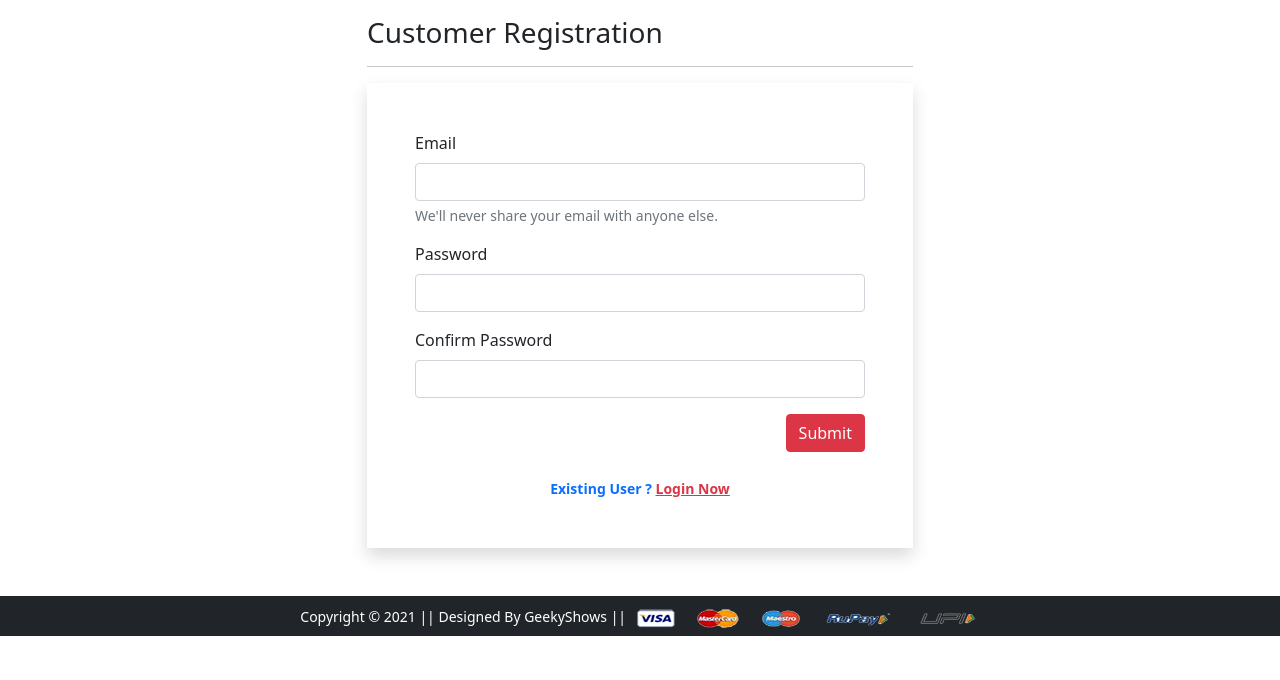
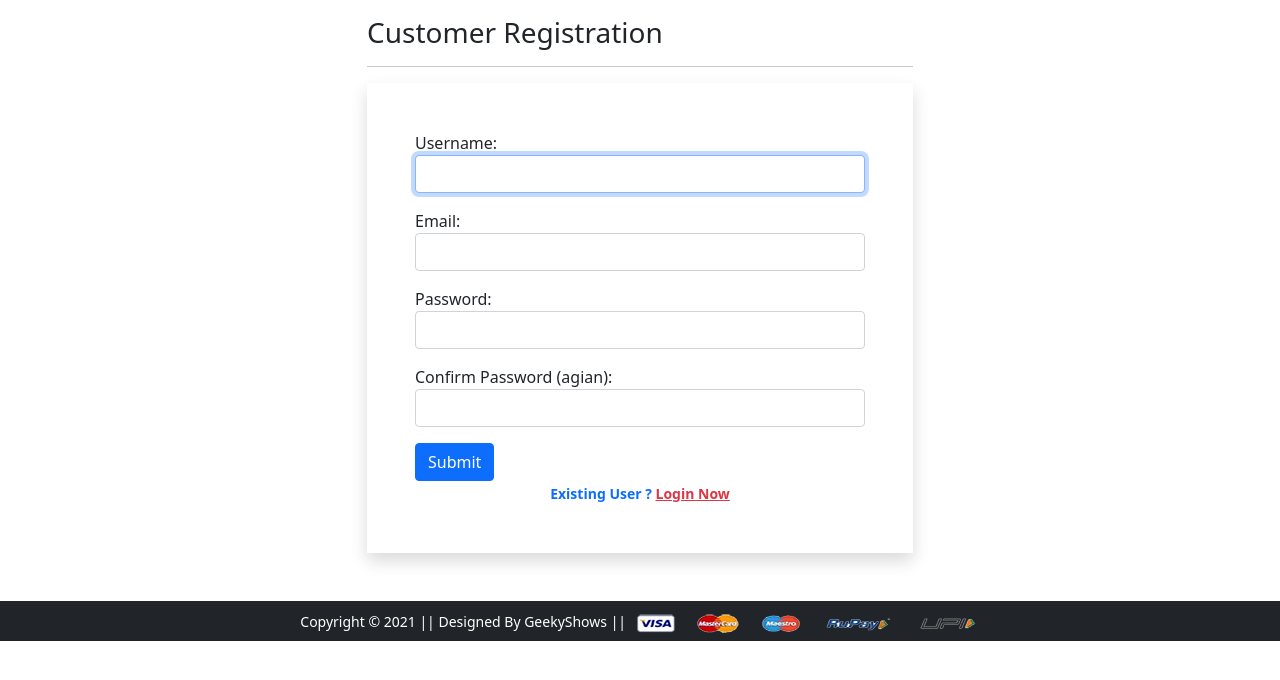
Before and after one commit to Ismail26477/ShoppinglyX_E-Commerce_Shopping_Website, a Django app: page /registration/ in a window 1280 px wide. Shown: the part 56-736 px from the top of the page. Run offline with Django 5.2, Linux system fonts and the light colour scheme; some libraries are stand-ins or nearby versions.

Commit message:
Create forms.py

```diff
--- /dev/null
+++ b/app/forms.py
@@ -0,0 +1,13 @@
+from django import forms
+from django.contrib.auth.forms import UserCreationForm
+from django.contrib.auth.models import User
+
+class CustomerRegistrationForm(UserCreationForm):
+    password1 = forms.CharField(label='Password', widget=forms.PasswordInput(attrs={'class':'form-control'}))
+    password2 = forms.CharField(label='Confirm Password (agian)', widget=forms.PasswordInput(attrs={'class':'form-control'}))
+    email = forms.CharField(required=True, widget=forms.EmailInput(attrs={'class':'form-control'}))
+    class Meta:
+        model = User
+        fields = ['username', 'email', 'password1', 'password2']
+        labels = ['email', 'Email']
+        widgets = {'username':forms.TextInput(attrs={'class':'form-control'})}
--- a/app/templates/app/customerregistration.html
+++ b/app/templates/app/customerregistration.html
@@ -9,30 +9,32 @@
    <hr>
 
    <form action="" method="post" novalidate class="shadow p-5">
-    <div class="mb-3">
-     <label for="inputEmail4" class="form-label">Email</label>
-     <input type="email" class="form-control" id="inputEmail4">
-     <div id="emailHelp" class="form-text">We'll never share your email with anyone else.</div>
-    </div>
-    <div class="mb-3">
-     <label for="inputPassword1" class="form-label">Password</label>
-     <input type="password" class="form-control" id="inputPassword1">
-    </div>
-    <div class="mb-3">
-     <label for="inputPassword2" class="form-label">Confirm Password</label>
-     <input type="password" class="form-control" id="inputPassword2">
-    </div>
-    <div class="text-end">
-     <button type="button" class="btn btn-danger">Submit</button>
-    </div>
-    <br>
-    <div class="text-center text-primary fw-bold"><small>Existing User ? <a href="{% url 'login' %}"
-       class="text-danger">Login Now</a> </small></div>
-    {% if form.non_field_errors %}
-    {% for error in form.non_field_errors %}
-    <p class="alert alert-danger my-3">{{error}}</p>
-    {% endfor %}
-    {% endif %}
+      {% if messages %}
+         {% for message in messages %}
+         <p {% if message.tags %} class="alert alert-{{message.tags}} mb-5" {% endif%}>{{message}}</p>
+         {% endfor %}
+      {% endif %}
+      {% csrf_token %}
+      {% for fm in form %}
+      <div class="form-group mb-3">
+         {{fm.label_tag}} {{fm}} <small class="text-danger">{{fm.errors | striptags}}</small>
+      </div>
+      {% endfor %}
+      <input type="submit" value="Submit" class="btn btn-primary">
+      <br>
+      <div class="text-center text-primary fw-bold">
+         <small>
+            Existing User ?
+            <a href="{% url 'login' %}" class="text-danger">
+               Login Now
+            </a>
+         </small>
+      </div>
+      {% if form.non_feild_errors %}
+         {% for error in non_feild_errors %}
+         <p class="alert alert-danger my-3">{{error}}</p>
+         {% endfor %}
+      {% endif %}
    </form>
   </div>
  </div>
--- a/app/urls.py
+++ b/app/urls.py
@@ -20,6 +20,8 @@ urlpatterns = [
     path('mobile/<slug:data>', views.mobile, name='mobiledata'),
 
     path('login/', views.login, name='login'),
-    path('registration/', views.customerregistration, name='customerregistration'),
+    #path('registration/', views.customerregistration, name='customerregistration'),
+    path('registration/', views.CustomerRegistrationView.as_view(), name='customerregistration'),
+
     path('checkout/', views.checkout, name='checkout'),
 ] + static(settings.MEDIA_URL, document_root=settings.MEDIA_ROOT)
--- a/app/views.py
+++ b/app/views.py
@@ -1,6 +1,9 @@
 from django.shortcuts import render
 from django.views import View
 from .models import Customer, Product, Cart, OrderPlaced
+from .forms import CustomerRegistrationForm
+from django.contrib import messages
+
 #def home(request):
 # return render(request, 'app/home.html')
 
@@ -53,8 +56,20 @@ def mobile(request, data=None):
 def login(request):
  return render(request, 'app/login.html')
 
-def customerregistration(request):
- return render(request, 'app/customerregistration.html')
+#def customerregistration(request):
+# return render(request, 'app/customerregistration.html')
+class CustomerRegistrationView(View):
+ def get(self, request):
+  form = CustomerRegistrationForm()
+  return render(request, 'app/customerregistration.html', {'form':form})
+
+ def post(self, request):
+  form = CustomerRegistrationForm(request.POST)
+  if form.is_valid():
+   messages.success(request, 'Congratulations! Registration Successfully')
+   form.save()
+  return render(request, 'app/customerregistration.html', {'form':form})
+
 
 def checkout(request):
  return render(request, 'app/checkout.html')
```
